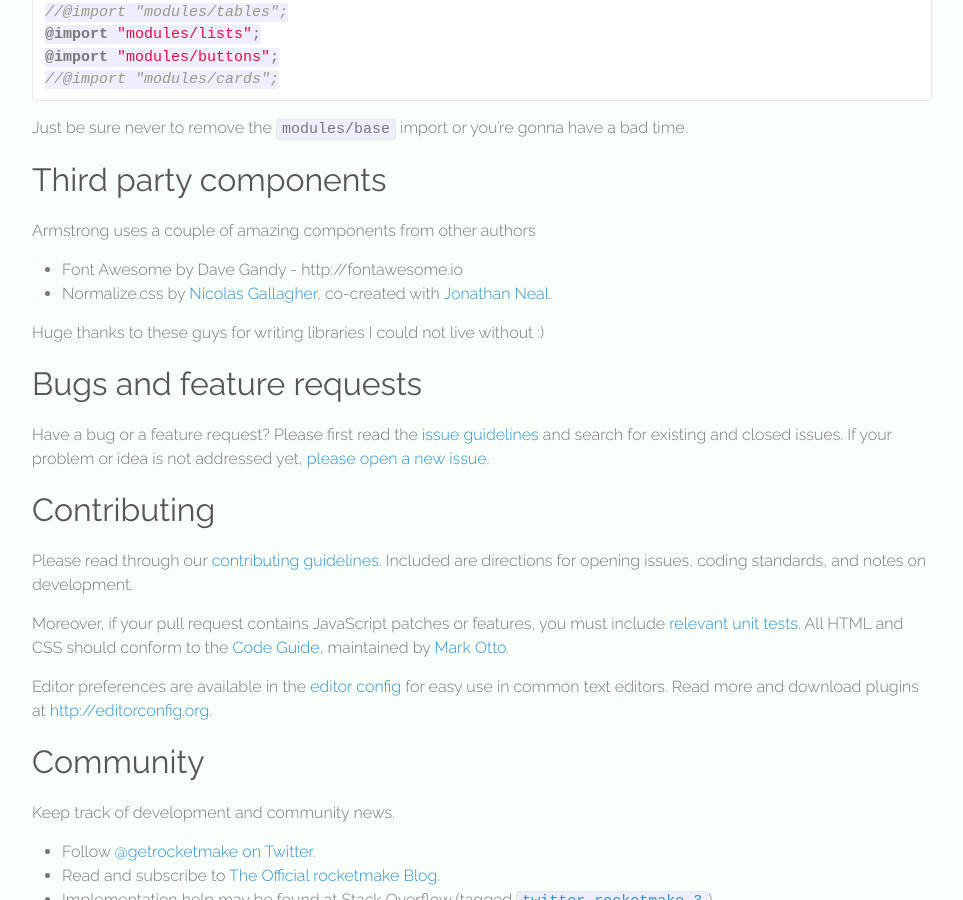
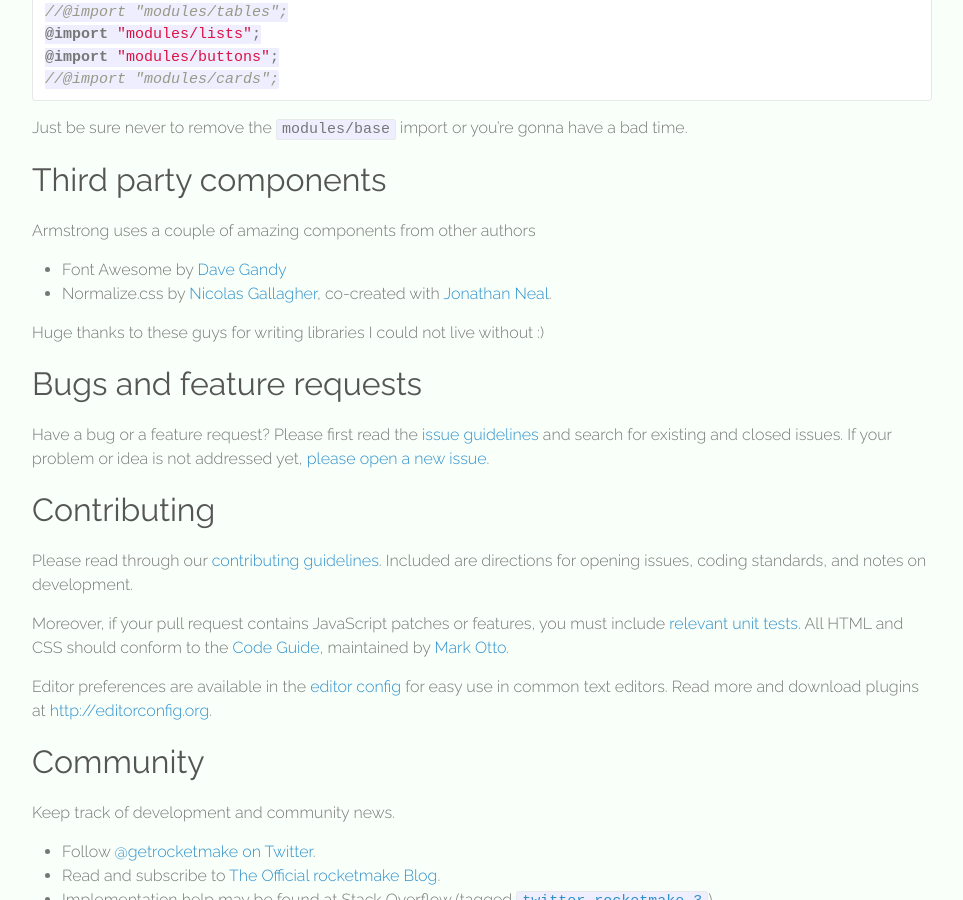
Before and after one commit to Rocketmakers/armstrong_legacy, a Jekyll site: the page built from documentation.md, in a window 1280 px wide and 900 px high, scrolled down 3029 px. Shown: the whole window, without its empty margins (158-1121 px from the left). Built offline with Jekyll 4.4.1, drawn with Linux system fonts in a browser that asks for light colours.

Commit message:
updated docs

```diff
--- a/documentation.md
+++ b/documentation.md
@@ -142,7 +142,7 @@
 
 ## Third party components
 Armstrong uses a couple of amazing components from other authors
-- Font Awesome by Dave Gandy - http://fontawesome.io
+- Font Awesome by [Dave Gandy](http://fontawesome.io)
 - Normalize.css by [Nicolas Gallagher](http://nicolasgallagher.com/), co-created with [Jonathan Neal](http://music.thewikies.com/jonneal/).
 
 Huge thanks to these guys for writing libraries I could not live without :)
```
